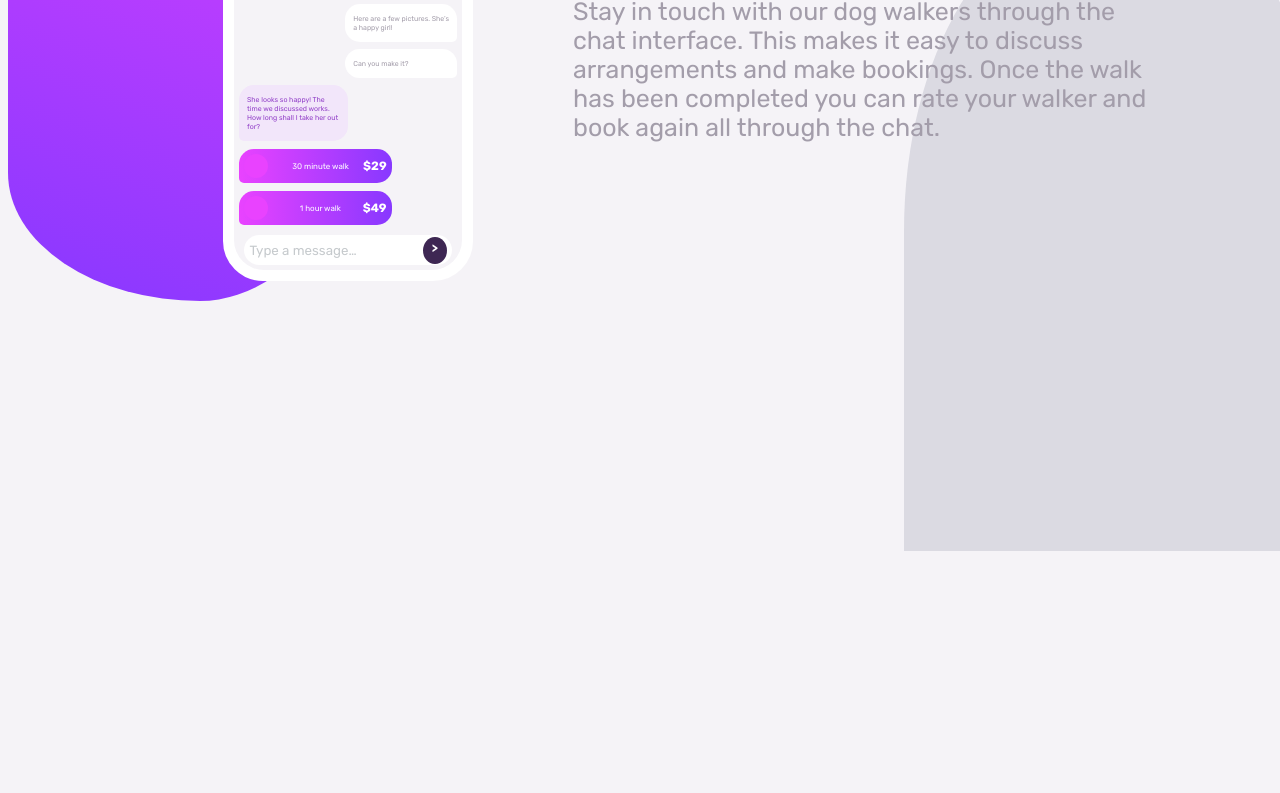
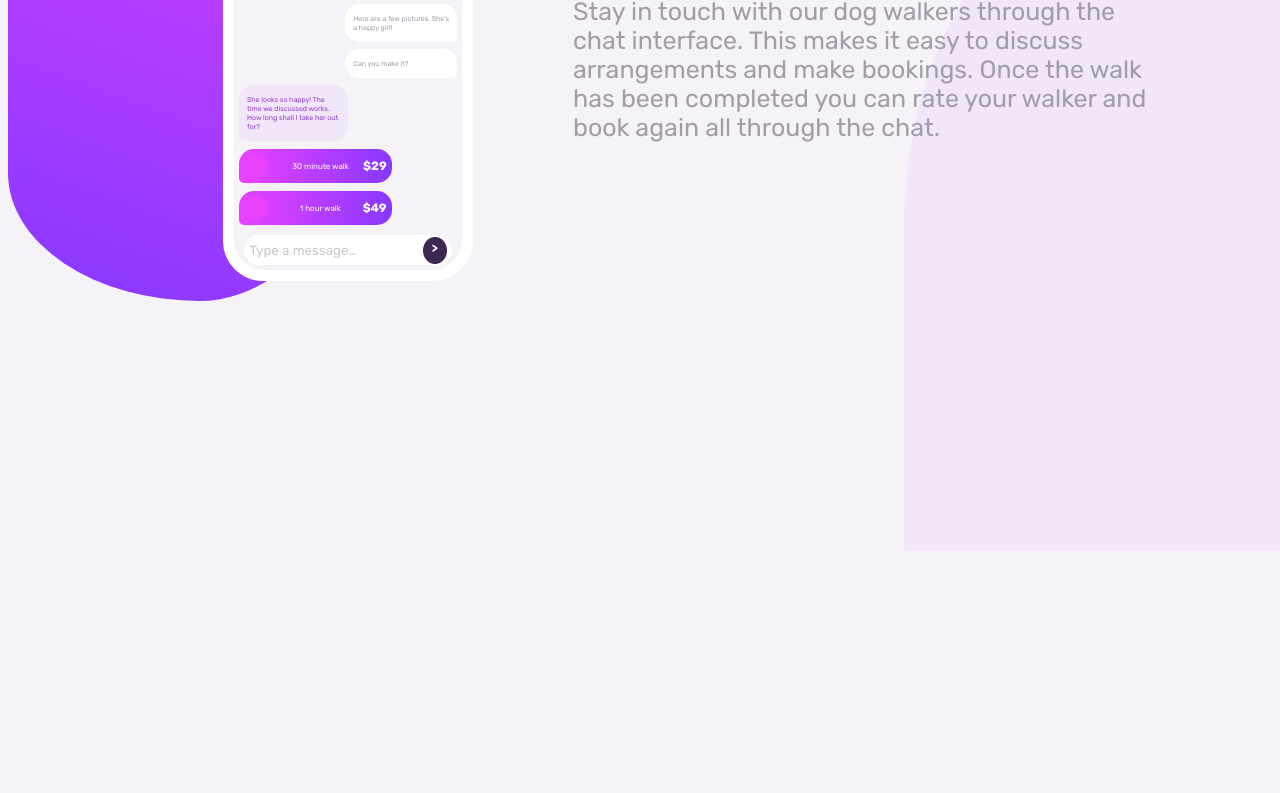
Before and after one commit to Laughter2000/Chat-app-illustration, a plain HTML site: page chat-app-css-illustration-master/index.html in a window 1280 px wide. Shown: the part 347-1140 px from the top of the page. Drawn offline with Linux system fonts and the light colour scheme.

Commit message:
Update style.css

```diff
--- a/chat-app-css-illustration-master/style.css
+++ b/chat-app-css-illustration-master/style.css
@@ -255,7 +255,7 @@ h1 {
 .curve-2 {
     width: 40vw;
     height: 80vh;
-    background-color: hsl(246, 26%, 93%);
+    background-color: hsl(278, 66%, 94%);
     border-top-right-radius: none;
     border-top-left-radius: 50% 50%;
     float: right;
@@ -335,7 +335,7 @@ h1 {
     .curve-2 {
         width: 30vw;
         height: 80vh;
-        background-color: hsl(253, 13%, 87%);
+        background-color: hsl(278, 66%, 94%);
         border-top-right-radius: 50% 20%;
         border-top-left-radius: 50% 50%;
         float: right;
```
